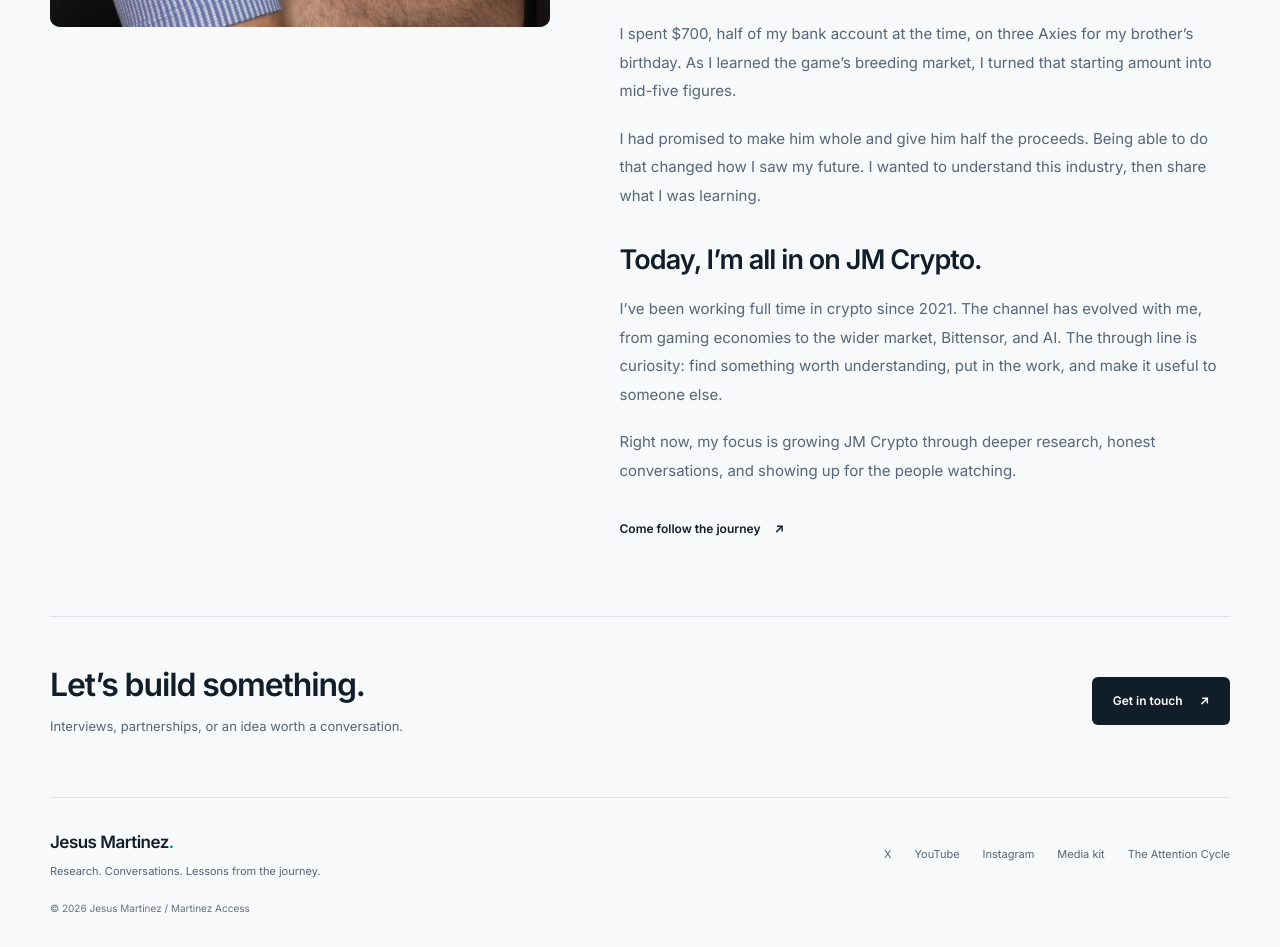
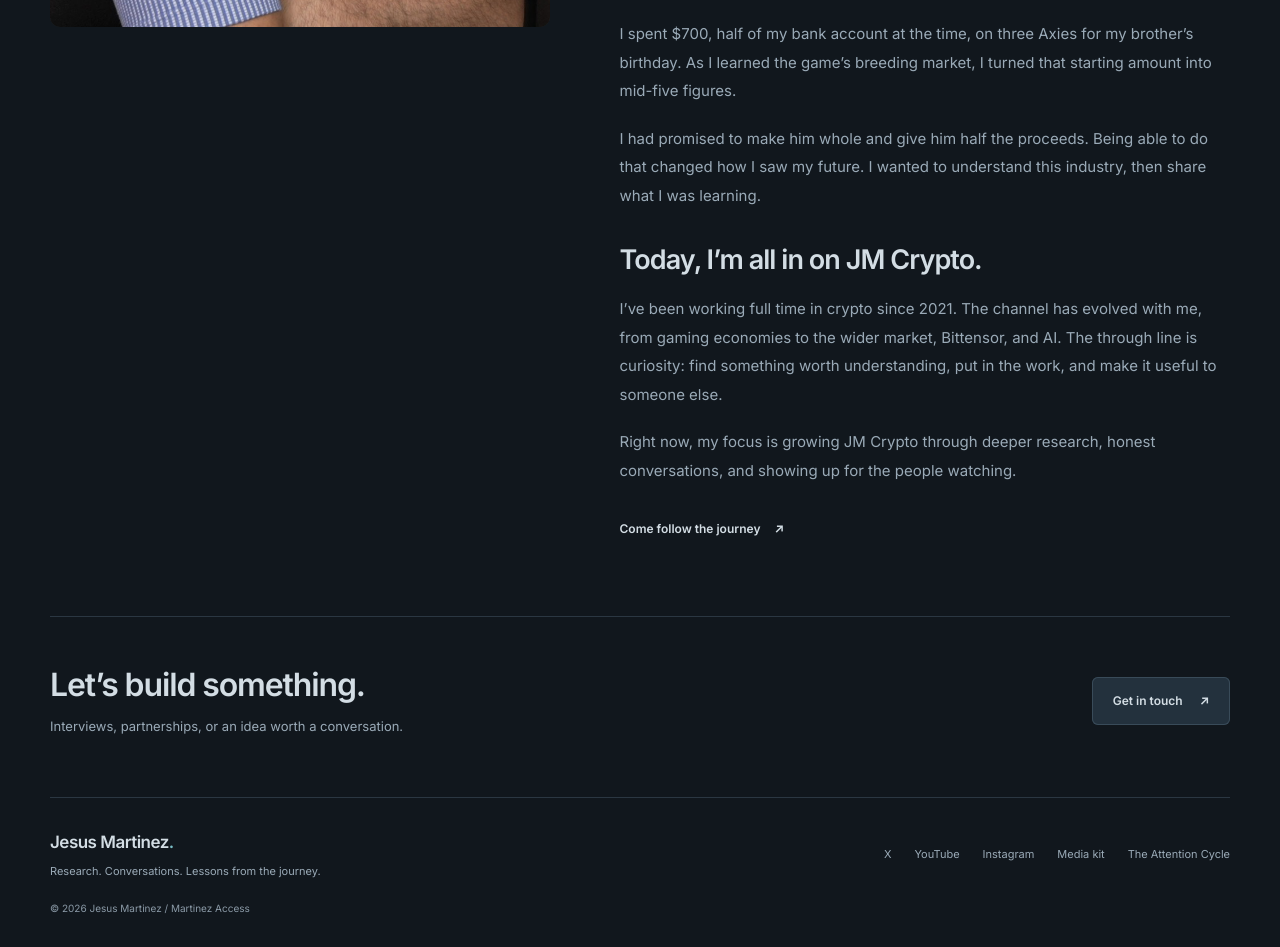
Before and after one commit to jesuselier/NewWebsite, a Next.js app: page /about in a window 1280 px wide. Shown: the part 980-1927 px from the top of the page. Built offline with nearby package versions, Linux system fonts and the light colour scheme.

Commit message:
Use a softer dark theme across Martinez Access

```diff
--- a/app/globals.css
+++ b/app/globals.css
@@ -1,12 +1,15 @@
 @import "tailwindcss";
 :root {
-  --bg: #f7f9fa;
-  --panel: #fff;
-  --ink: #111d29;
-  --muted: #566577;
-  --rule: #dde4e7;
-  --cyan: #007789;
-  --accent: #00c8e0;
+  color-scheme: dark;
+  --bg: #11171d;
+  --panel: #19232d;
+  --raised: #23313d;
+  --ink: #d3dde4;
+  --muted: #9aaab7;
+  --subtle: #8b9aa7;
+  --rule: #2b3742;
+  --cyan: #79bdc6;
+  --accent: #214d57;
   --maxw: 1180px;
 }
 @theme inline {
@@ -29,8 +32,8 @@ body {
   -webkit-font-smoothing: antialiased;
 }
 ::selection {
-  background: #9ce7ef;
-  color: var(--ink);
+  background: #294953;
+  color: #e1e8ed;
 }
 a {
   color: inherit;
@@ -96,8 +99,8 @@ button {
   left: 10px;
   z-index: 100;
   padding: 12px 20px;
-  background: var(--ink);
-  color: #fff;
+  background: var(--raised);
+  color: var(--ink);
   transform: translateY(-200%);
 }
 .skip-link:focus {
@@ -157,14 +160,14 @@ button {
   color: var(--cyan);
 }
 .nav-contact {
-  background: var(--ink);
-  color: #fff;
+  background: var(--raised);
+  color: var(--ink);
   border-radius: 6px;
   padding: 10px 17px;
 }
 .nav-links .nav-contact:hover {
-  color: #fff;
-  background: #284251;
+  color: var(--ink);
+  background: #2d3f4d;
 }
 .hero {
   display: grid;
@@ -215,17 +218,19 @@ button {
 }
 .button-primary {
   background: var(--accent);
-  color: #09272d;
+  color: #d0e6e9;
+  box-shadow: inset 0 0 0 1px #3b6972;
 }
 .button-primary:hover {
-  background: #78dfe9;
+  background: #2c616b;
 }
 .button-dark {
-  background: var(--ink);
-  color: white;
+  background: var(--raised);
+  color: var(--ink);
+  box-shadow: inset 0 0 0 1px #394b59;
 }
 .button-dark:hover {
-  background: #284251;
+  background: #2d3f4d;
 }
 .text-link {
   display: inline-flex;
@@ -289,7 +294,7 @@ button {
 .audience-date {
   margin-top: 13px;
   font-size: 9px;
-  color: #67717c;
+  color: var(--subtle);
 }
 .section {
   padding-block: 60px;
@@ -324,7 +329,7 @@ button {
   position: relative;
   aspect-ratio: 16/9;
   overflow: hidden;
-  background: #e2e7ec;
+  background: var(--panel);
   border-radius: 8px;
 }
 .video-image img {
@@ -380,8 +385,8 @@ button {
   color: var(--cyan);
 }
 .story-feature {
-  background: #111d29;
-  color: #f7f9fa;
+  background: #16212b;
+  color: var(--ink);
   margin-block: 5px 10px;
 }
 .story-inner {
@@ -391,7 +396,7 @@ button {
   padding-block: 65px;
 }
 .story-feature .section-label {
-  color: #8adce5;
+  color: var(--cyan);
   margin-bottom: 20px;
 }
 .story-feature h2 {
@@ -402,12 +407,12 @@ button {
 }
 .story-feature .text-link {
   margin-top: 26px;
-  color: #8adce5;
+  color: var(--cyan);
 }
 .story-excerpt p {
   font-size: 14px;
   line-height: 1.9;
-  color: #c6d0d8;
+  color: #b3bec8;
   margin-bottom: 17px;
 }
 .story-excerpt p:last-child {
@@ -442,8 +447,8 @@ button {
 .tier-preview {
   display: block;
   padding: 22px;
-  background: #111d29;
-  color: #f7f9fa;
+  background: var(--panel);
+  color: var(--ink);
   border-radius: 12px;
 }
 .preview-toolbar {
@@ -551,7 +556,7 @@ button {
 }
 .copyright {
   font-size: 10px;
-  color: #67717c;
+  color: var(--subtle);
   grid-column: 1/-1;
 }
 .page-body {
@@ -593,7 +598,7 @@ button {
   color: var(--muted);
 }
 .email-card {
-  background: #fff;
+  background: var(--panel);
   border: 1px solid var(--rule);
   border-radius: 10px;
   padding: 32px;
@@ -622,7 +627,7 @@ button {
 .copy-button {
   background: var(--bg);
   color: var(--ink);
-  border: 1px solid #b6c3cc;
+  border: 1px solid #41515f;
   border-radius: 5px;
   padding: 8px 14px;
   font-size: 11px;
@@ -630,7 +635,7 @@ button {
   white-space: nowrap;
 }
 .copy-button:hover {
-  background: #e9f0f3;
+  background: var(--raised);
 }
 .copy-status {
   font-size: 11px;
--- a/app/layout.tsx
+++ b/app/layout.tsx
@@ -1,4 +1,4 @@
-import type { Metadata } from "next";
+import type { Metadata, Viewport } from "next";
 import { Inter } from "next/font/google";
 import Navbar from "@/components/Navbar";
 import Footer from "@/components/Footer";
@@ -9,6 +9,10 @@ const inter = Inter({
   variable: "--font-inter",
   display: "swap",
 });
+export const viewport: Viewport = {
+  themeColor: "#11171d",
+  colorScheme: "dark",
+};
 export const metadata: Metadata = {
   metadataBase: new URL("https://www.martinezaccess.com"),
   title: {
--- a/app/opengraph-image.tsx
+++ b/app/opengraph-image.tsx
@@ -12,15 +12,15 @@ export default function Image() {
         display: "flex",
         flexDirection: "column",
         justifyContent: "space-between",
-        background: "#F7F9FA",
-        color: "#111D29",
+        background: "#11171D",
+        color: "#D3DDE4",
         padding: 76,
         fontFamily: "sans-serif",
       }}
     >
       <div style={{ display: "flex", fontSize: 26, fontWeight: 700 }}>
         Jesus Martinez
-        <span style={{ color: "#007789", marginLeft: 25, fontWeight: 400 }}>
+        <span style={{ color: "#79BDC6", marginLeft: 25, fontWeight: 400 }}>
           Creator of JM Crypto
         </span>
       </div>
@@ -41,7 +41,7 @@ export default function Image() {
         style={{
           display: "flex",
           fontSize: 24,
-          borderTop: "2px solid #00C8E0",
+          borderTop: "2px solid #3B6972",
           paddingTop: 28,
           justifyContent: "space-between",
         }}
```
Also changed, not shown: 1 other file (tests, documents, lock files or other folders).
